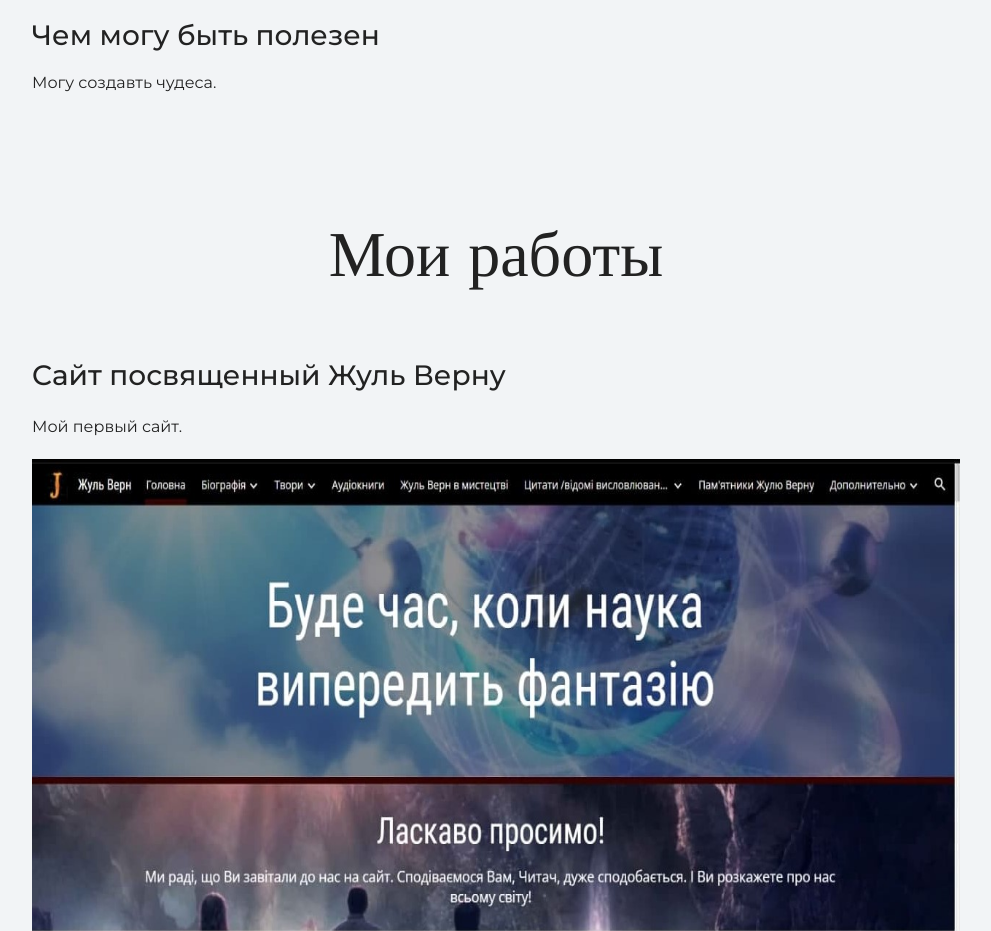
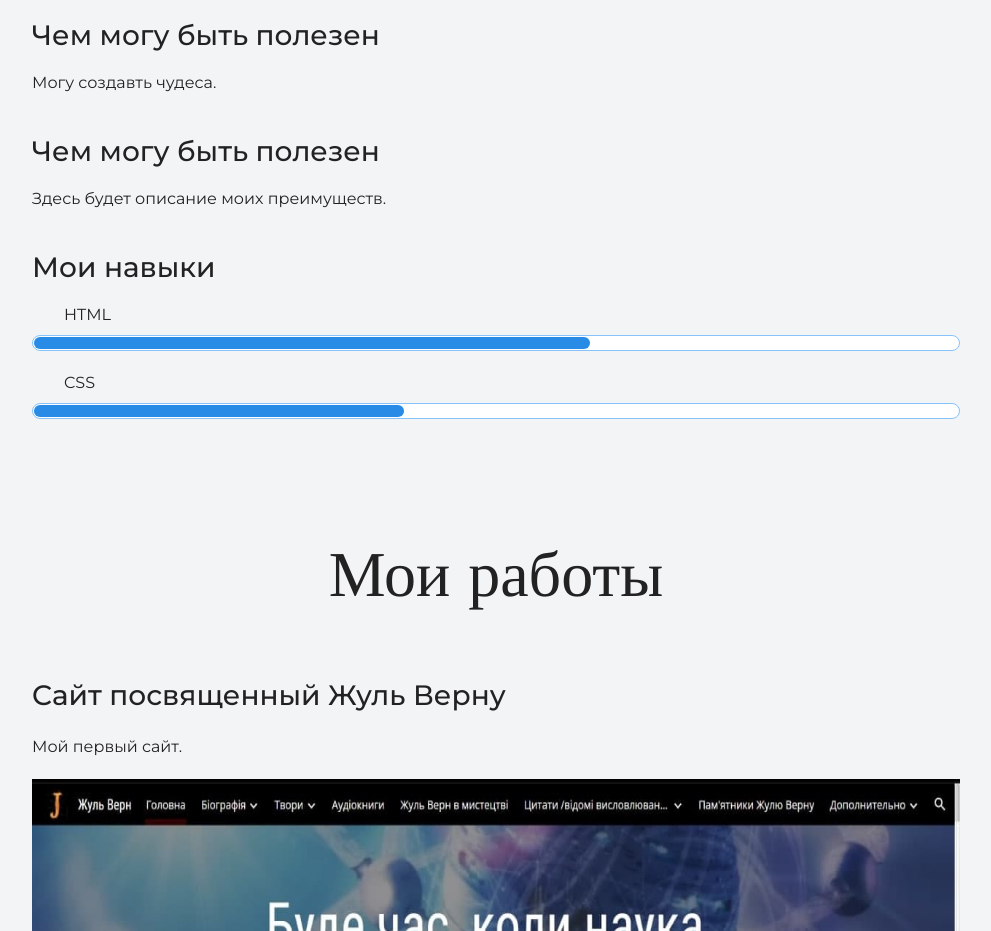
Before and after one commit to VetaValders/my-sit, a plain HTML site: page index.html in a window 1280 px wide. Shown: the part 1620-2551 px from the top of the page, without its empty margins (144-1135 px from the left). Drawn offline with nearby package versions, Linux system fonts and the light colour scheme.

Commit message:
Добавлен навыки

```diff
--- a/index.html
+++ b/index.html
@@ -26,13 +26,26 @@
     <section class="intro">
       <div class=" container">
         <h2 class="subheading">Давайте познакомимся</h2>
-        <figure>
-          <img src="files/user.jpg" width="270" height="320" alt="Фотография Крошки Лиса">
-        </figure>
+          <figure>
+            <img src="files/user.jpg" width="270" height="320" alt="Фотография Крошки Лиса">
+          </figure>
         <h3>Пара слов о себе</h3>
         <p>Маленький лис с интресной способностью верстальщика. Пока что начинающего, но лисы быстро учаться!</p>
         <h3>Чем могу быть полезен</h3>
         <p>Могу создавть чудеса.</p>
+        <div>
+          <h3> Чем могу быть полезен</h3>
+          <p>Здесь будет описание моих преимуществ. </p>
+          <div class="skills">
+            <h3>Мои навыки</h3>
+            <dl class="skills-list">
+              <dt class="skill-html">HTML</dt>
+              <dd class="level"><div style="width: 60%;">60%</div></dd>
+              <dt class="skill-css">CSS</dt>
+              <dd class="level"><div style="width: 40%;">40%</div></dd>
+            </dl>
+          </div>
+        </div>
       </div>
 
     </section>
```
